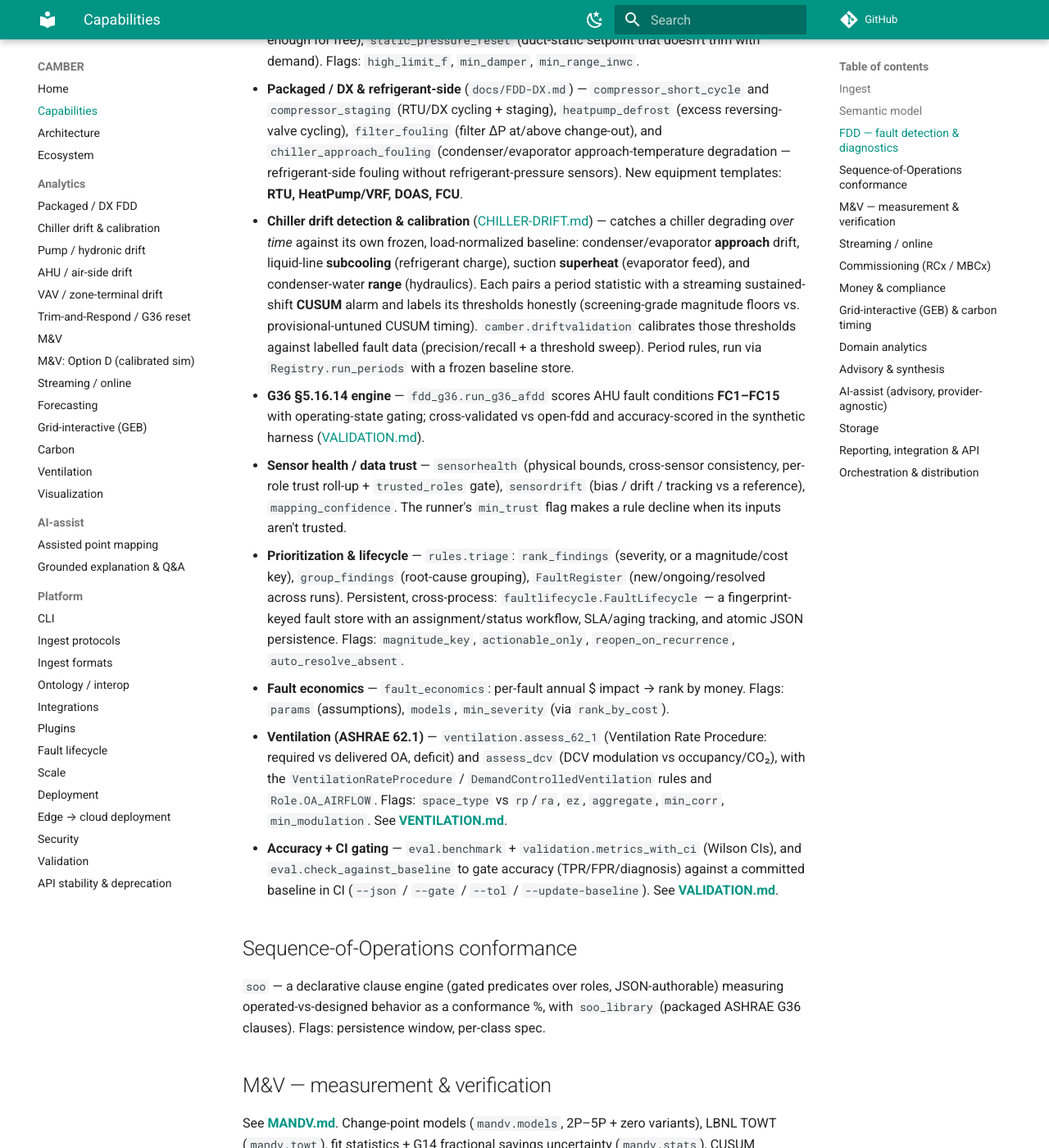
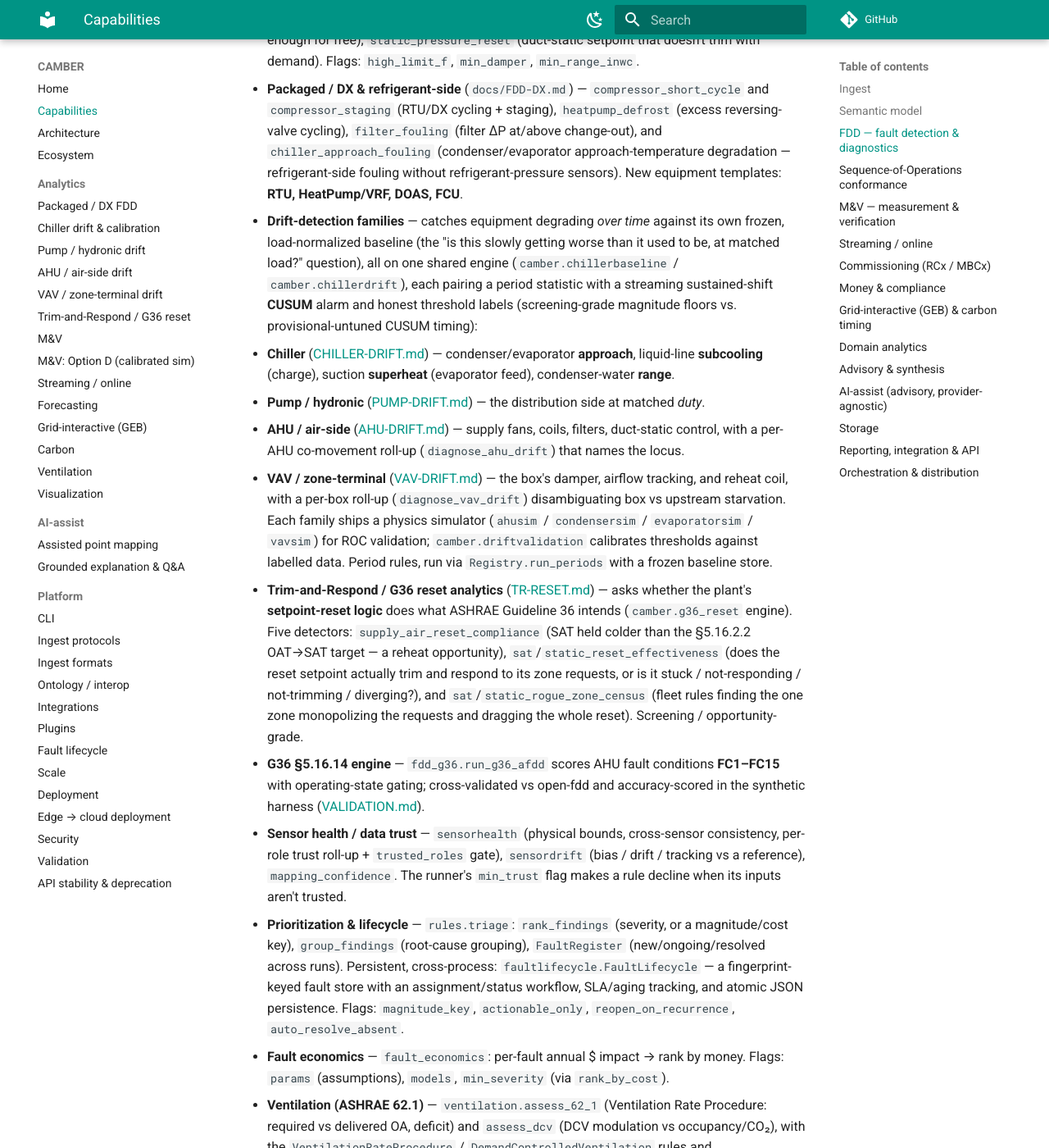
Before and after one commit to yroussev/camber, an MkDocs documentation site: the page built from docs/CAPABILITIES.md, in a window 1280 px wide and 1400 px high, scrolled down 2445 px. Shown: the whole window at 82% size. Built offline with MkDocs 1.6.1 and Material for MkDocs 9.7.7, drawn with Linux system fonts in a browser that asks for light colours; comment, search, counter and statistics services are not loaded.

Commit message:
docs: surface the drift families + Trim-and-Respond reset family in the capabilities reference
CAPABILITIES.md still listed only chiller drift and a generic 'SAT reset',
predating the AHU/pump/VAV drift families and the whole T&R/G36-reset family
(0.55-0.57). Broaden the drift bullet to the four-family suite (shared frozen-
baseline engine, per-subsystem co-movement roll-ups, physics sims) and add a
Trim-and-Respond bullet covering all five reset detectors. Docs-only; every
referenced detector name, family doc, and simulator verified present.

```diff
--- a/docs/CAPABILITIES.md
+++ b/docs/CAPABILITIES.md
@@ -88,14 +88,28 @@ role-frame and returns a `Finding`. Run with `registry.run(name, equip_refs, map
   cycling), `filter_fouling` (filter ΔP at/above change-out), and `chiller_approach_fouling`
   (condenser/evaporator approach-temperature degradation — refrigerant-side fouling without
   refrigerant-pressure sensors). New equipment templates: **RTU, HeatPump/VRF, DOAS, FCU**.
-- **Chiller drift detection & calibration** ([CHILLER-DRIFT.md](CHILLER-DRIFT.md)) — catches a chiller
-  degrading *over time* against its own frozen, load-normalized baseline: condenser/evaporator
-  **approach** drift, liquid-line **subcooling** (refrigerant charge), suction **superheat**
-  (evaporator feed), and condenser-water **range** (hydraulics). Each pairs a period statistic with a
-  streaming sustained-shift **CUSUM** alarm and labels its thresholds honestly (screening-grade
-  magnitude floors vs. provisional-untuned CUSUM timing). `camber.driftvalidation` calibrates those
-  thresholds against labelled fault data (precision/recall + a threshold sweep). Period rules, run via
-  `Registry.run_periods` with a frozen baseline store.
+- **Drift-detection families** — catches equipment degrading *over time* against its own frozen,
+  load-normalized baseline (the "is this slowly getting worse than it used to be, at matched load?"
+  question), all on one shared engine (`camber.chillerbaseline` / `camber.chillerdrift`), each pairing
+  a period statistic with a streaming sustained-shift **CUSUM** alarm and honest threshold labels
+  (screening-grade magnitude floors vs. provisional-untuned CUSUM timing):
+  - **Chiller** ([CHILLER-DRIFT.md](CHILLER-DRIFT.md)) — condenser/evaporator **approach**, liquid-line
+    **subcooling** (charge), suction **superheat** (evaporator feed), condenser-water **range**.
+  - **Pump / hydronic** ([PUMP-DRIFT.md](PUMP-DRIFT.md)) — the distribution side at matched *duty*.
+  - **AHU / air-side** ([AHU-DRIFT.md](AHU-DRIFT.md)) — supply fans, coils, filters, duct-static
+    control, with a per-AHU co-movement roll-up (`diagnose_ahu_drift`) that names the locus.
+  - **VAV / zone-terminal** ([VAV-DRIFT.md](VAV-DRIFT.md)) — the box's damper, airflow tracking, and
+    reheat coil, with a per-box roll-up (`diagnose_vav_drift`) disambiguating box vs upstream starvation.
+  Each family ships a physics simulator (`ahusim` / `condensersim` / `evaporatorsim` / `vavsim`) for
+  ROC validation; `camber.driftvalidation` calibrates thresholds against labelled data. Period rules,
+  run via `Registry.run_periods` with a frozen baseline store.
+- **Trim-and-Respond / G36 reset analytics** ([TR-RESET.md](TR-RESET.md)) — asks whether the plant's
+  **setpoint-reset logic** does what ASHRAE Guideline 36 intends (`camber.g36_reset` engine). Five
+  detectors: `supply_air_reset_compliance` (SAT held colder than the §5.16.2.2 OAT→SAT target — a
+  reheat opportunity), `sat`/`static_reset_effectiveness` (does the reset setpoint actually trim and
+  respond to its zone requests, or is it stuck / not-responding / not-trimming / diverging?), and
+  `sat`/`static_rogue_zone_census` (fleet rules finding the one zone monopolizing the requests and
+  dragging the whole reset). Screening / opportunity-grade.
 - **G36 §5.16.14 engine** — `fdd_g36.run_g36_afdd` scores AHU fault conditions **FC1–FC15** with
   operating-state gating; cross-validated vs open-fdd and accuracy-scored in the synthetic harness
   ([VALIDATION.md](VALIDATION.md)).
```
